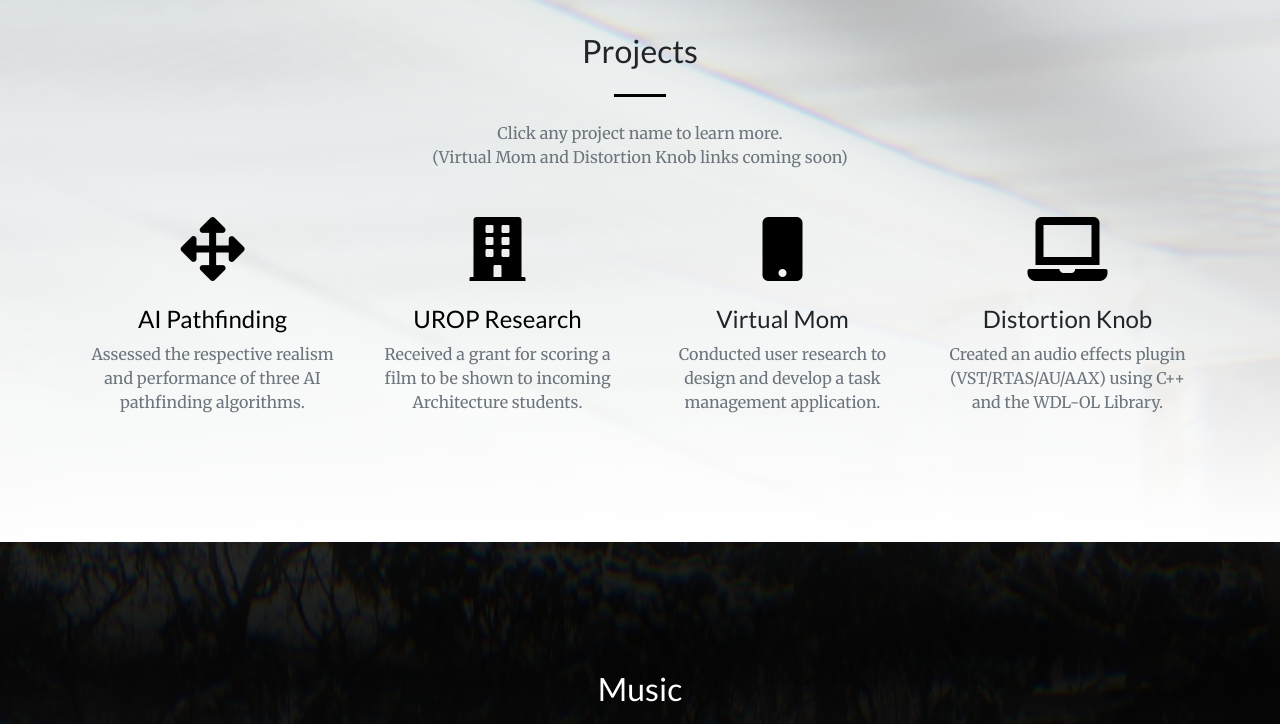
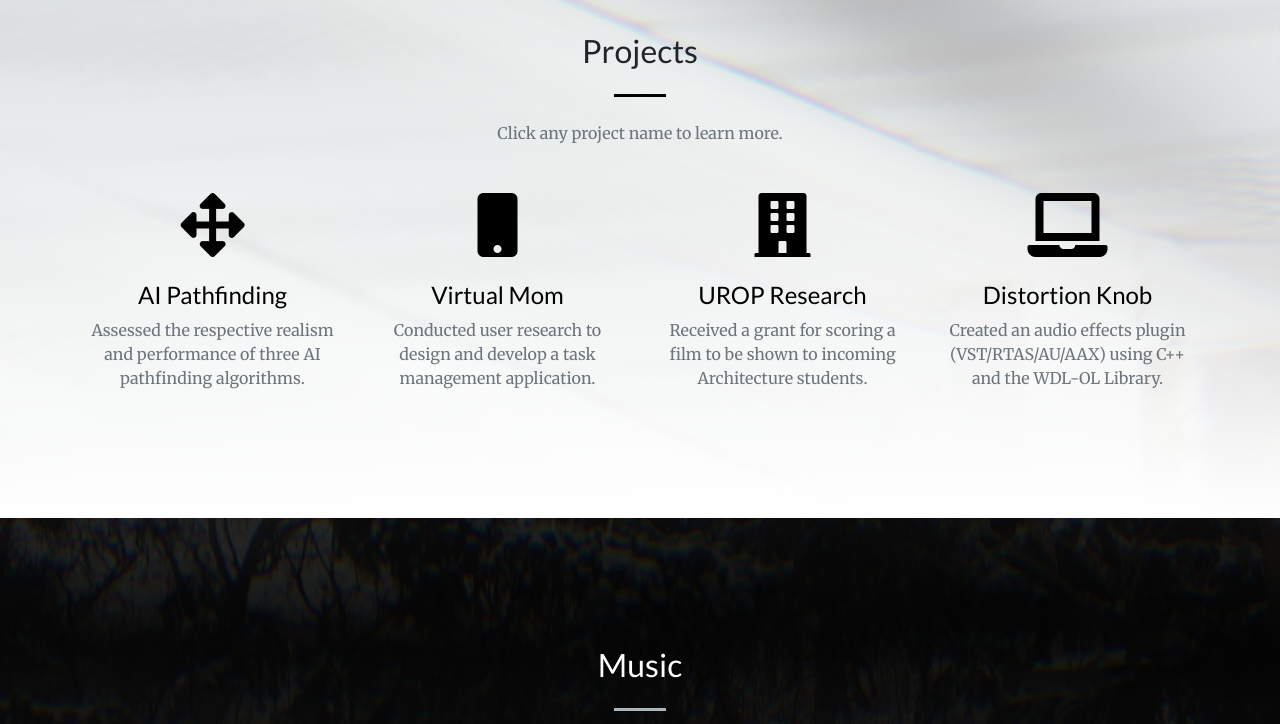
Before and after one commit to FrankHartmanDSP/Personal-Website-V2, a website with bundled scripts: page index.html in a window 1280 px wide. Shown: the part 1820-2544 px from the top of the page. Built offline with nearby package versions, Linux system fonts and the light colour scheme.

Commit message:
Updating Project Page links

```diff
--- a/index.html
+++ b/index.html
@@ -114,7 +114,7 @@
     <div class="container">
       <h2 class="text-center mt-0">Projects</h2>
       <hr class="divider my-4">
-      <p class="text-muted mb-0 text-center">Click any project name to learn more.<br>(Virtual Mom and Distortion Knob links coming soon)</p>
+      <p class="text-muted mb-0 text-center">Click any project name to learn more.</p>
       <div class="row">
 
         <div class="col-lg-3 col-md-6 text-center">
@@ -126,22 +126,22 @@
         </div>
         <div class="col-lg-3 col-md-6 text-center">
           <div class="mt-5">
+            <i class="fas fa-4x fa-mobile text-primary mb-4"></i>
+            <h3 class="h4 mb-2"><a href="https://drive.google.com/open?id=1_LJLMh8Bb1muJkr_ociYbuO5658QzjqE" target="_blank">Virtual Mom</a></h3>
+            <p class="text-muted mb-0">Conducted user research to design and develop a task management application.</p>
+          </div>
+        </div>
+        <div class="col-lg-3 col-md-6 text-center">
+          <div class="mt-5">
             <i class="fas fa-4x fa-building text-primary mb-4"></i>
             <h3 class="h4 mb-2"><a href="https://conservancy.umn.edu/handle/11299/199855" target="_blank">UROP Research</a></h3>
             <p class="text-muted mb-0">Received a grant for scoring a film to be shown to incoming Architecture students.</p>
           </div>
         </div>
-        <div class="col-lg-3 col-md-6 text-center">
-            <div class="mt-5">
-              <i class="fas fa-4x fa-mobile text-primary mb-4"></i>
-              <h3 class="h4 mb-2">Virtual Mom</h3>
-              <p class="text-muted mb-0">Conducted user research to design and develop a task management application.</p>
-            </div>
-          </div>
           <div class="col-lg-3 col-md-6 text-center">
             <div class="mt-5">
               <i class="fas fa-4x fa-laptop text-primary mb-4"></i>
-              <h3 class="h4 mb-2">Distortion Knob</h3>
+              <h3 class="h4 mb-2"><a href="https://i.imgur.com/wWNbd79.jpg" target="_blank">Distortion Knob</a></h3>
               <p class="text-muted mb-0">Created an audio effects plugin (VST/RTAS/AU/AAX) using C++ and the WDL-OL Library.</p>
             </div>
           </div>
@@ -200,7 +200,7 @@
         <div class="col-lg-8 text-center">
           <h2 class="mt-0">Let's Get In Touch</h2>
           <hr class="divider my-4">
-          <p class="text-muted mb-5">Reach out to me via phone, email, or LinkedIn and I'll get back as soon as possible.<br><br>I look forward to working together soon.</p>
+          <p class="text-muted mb-5">Reach out via phone, email, or LinkedIn.<br><br>I look forward to working together.</p>
         </div>
       </div>
       <br>
```
